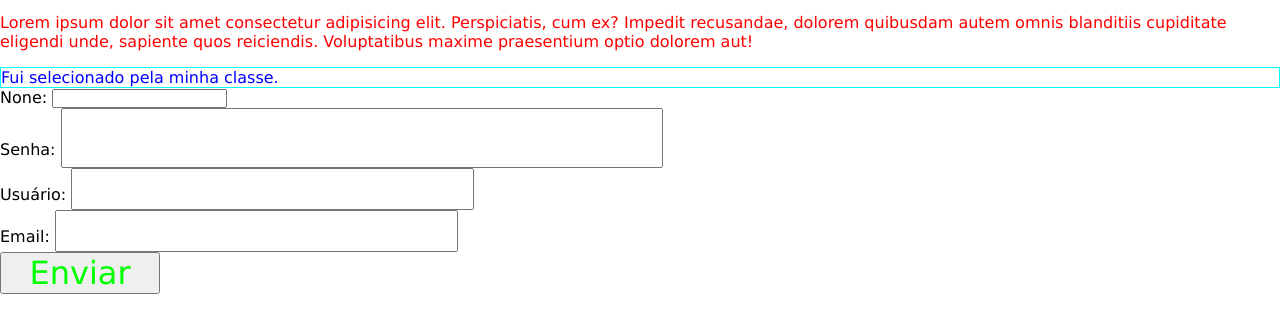
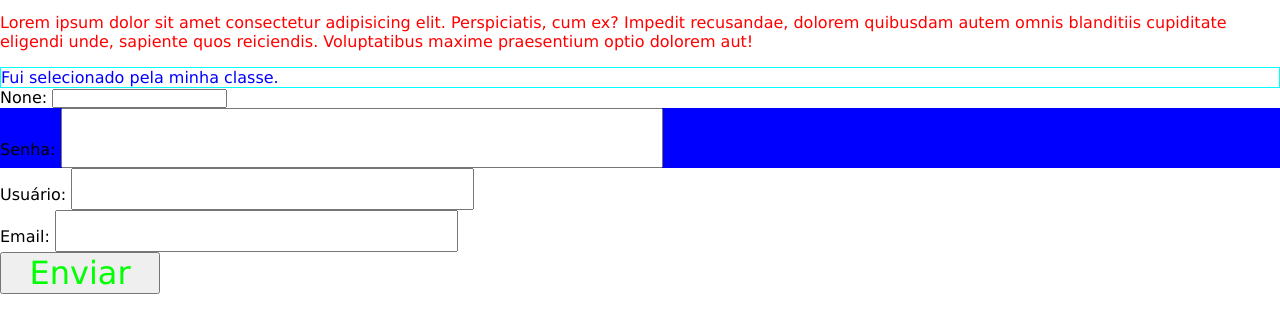
Before and after one commit to andradelinda/seletores_css, a plain HTML site: page index.html in a window 1280 px wide. Shown: the part 85-418 px from the top of the page. Drawn offline with Linux system fonts and the light colour scheme.

Commit message:
aula sobre seletores no CSS

```diff
--- a/style.css
+++ b/style.css
@@ -48,5 +48,6 @@ input[type="password"] {
 }
 
 /* pseudo-classes */
-.cadastro-form input: :nth-of-type(2) {
-   backgroud: #00f;
+.cadastro-form div:nth-of-type(2) {
+    background: #00f;
+}
```
